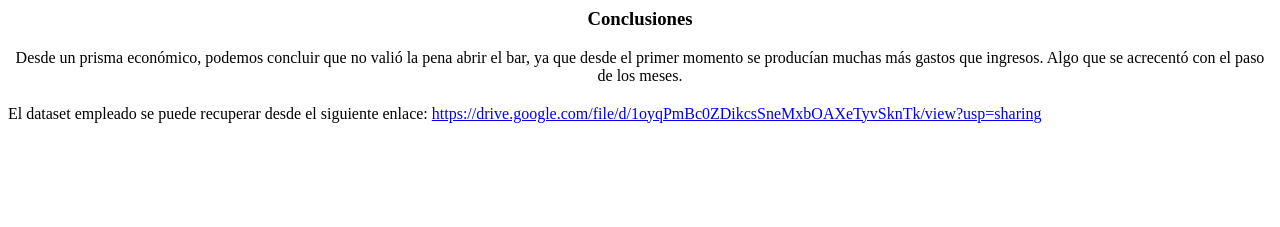
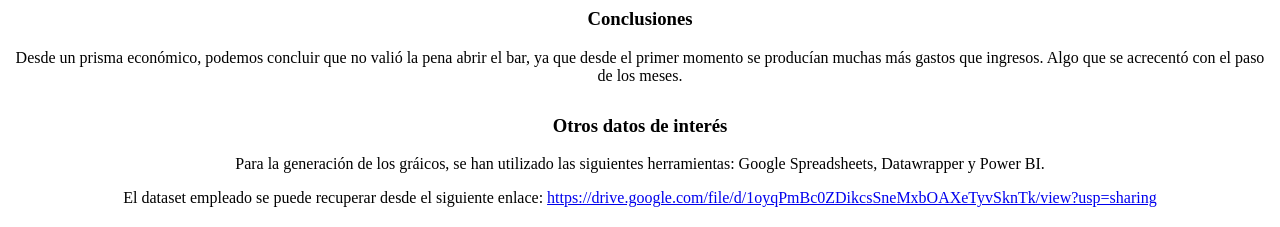
Before and after one commit to GuillermoCervera/TP-Visualizacion, a website: page index.html in a window 1280 px wide. Shown: the part 2452-2679 px from the top of the page. Before the commit the page ends 2591 px from the top, so only its background shows below. Drawn offline with Linux system fonts and the light colour scheme.

Commit message:
1 file modified

```diff
--- a/index.html
+++ b/index.html
@@ -137,7 +137,12 @@
     ingresos. Algo que se acrecentó con el paso de los meses.
   </p>
 </div>
-<div>
+<div style="text-align: center; margin-top: 30px; margin-bottom: 20px">
+  <h3>Otros datos de interés</h3>
+  <p>
+    Para la generación de los gráicos, se han utilizado las siguientes
+    herramientas: Google Spreadsheets, Datawrapper y Power BI.
+  </p>
   <p>
     El dataset empleado se puede recuperar desde el siguiente enlace:
     <a
```
